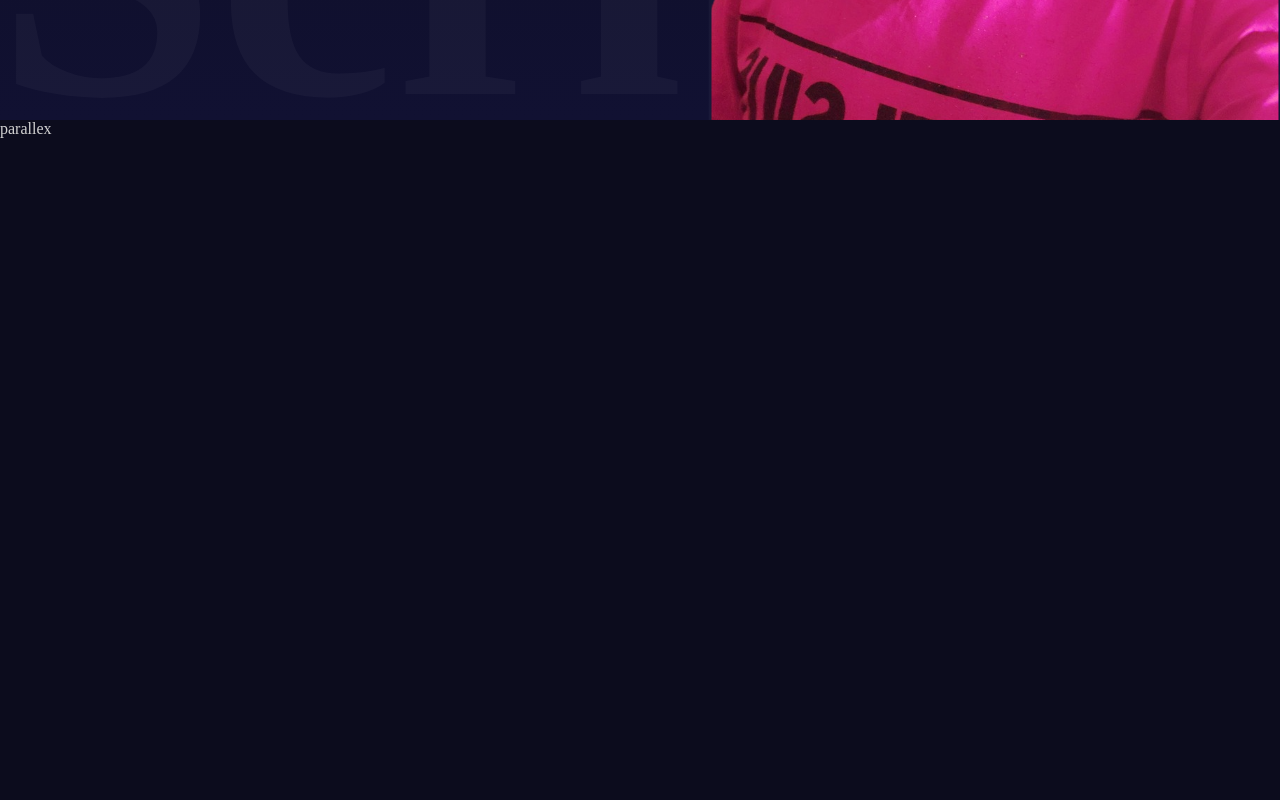
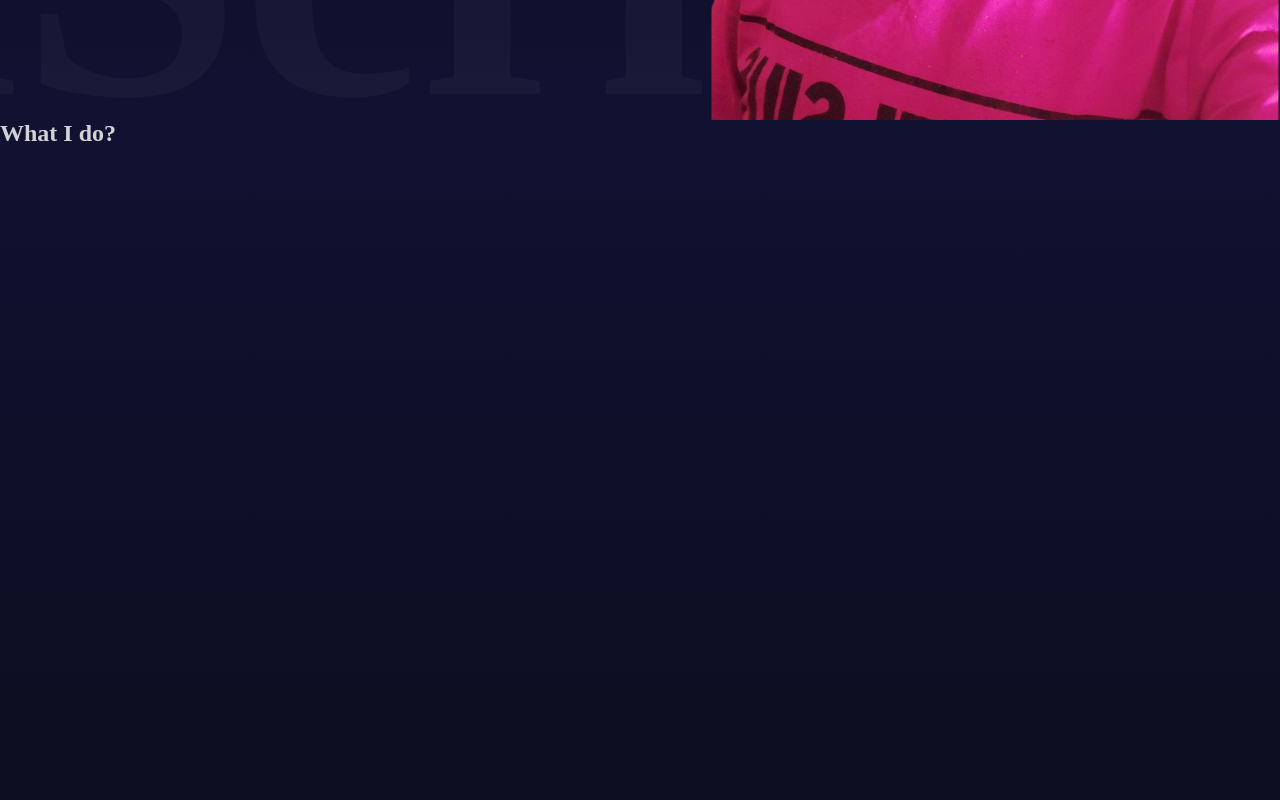
Before and after one commit to mohamedmhussein/portfolio, a Next.js app: page / in a window 1280 px wide. Shown: the part 680-1480 px from the top of the page. Built offline with nearby package versions, Linux system fonts and the light colour scheme.

Commit message:
Sets the structure of the parallax component

```diff
--- a/src/app/page.js
+++ b/src/app/page.js
@@ -2,6 +2,7 @@ import Link from "next/link"
 import "./main.scss"
 import { Navbar } from "@/components/navbar/Navbar"
 import Hero from "@/components/hero/Hero"
+import Parallax from "@/components/parallax/Parallax"
 
 export default function Home() {
   return (
@@ -10,10 +11,15 @@ export default function Home() {
         <Navbar />
         <Hero />
       </section>
-      <section id="Services">parallex</section>
+      <section>
+        <Parallax  title='services'/>
+      </section>
+
       <section>Services</section>
-      <section id="Portfolio">parallex</section>
-      <section>portfolio1</section>
+      <Parallax />
+      <section>
+        <Parallax  title='portfolio'/>
+      </section>
       <section>portfolio2</section>
       <section>portfolio3</section>
       <section id="Contact">Contat</section>
--- /dev/null
+++ b/src/components/parallax/Parallax.jsx
@@ -0,0 +1,17 @@
+import './parallax.scss'
+const Parallax = ({title}) => {
+  return (
+    <div className='parallax' style = {{
+        background:
+            title === 'services'
+                ? "linear-gradient(180deg, #111132, #0c0c1d)"
+                : "linear-gradient(180deg, #111132, #505064)" }}>
+        <h1>{ title === 'services'? 'What I do?' : 'What I did?'}</h1>
+        <div className="mountains"></div>
+        <div className="planets"></div>
+        <div className="stars"></div>
+    </div>
+  )
+}
+
+export default Parallax
--- /dev/null
+++ b/src/components/parallax/parallax.scss
@@ -0,0 +1,4 @@
+.parallax {
+    width: 100%;
+    height: 100%;
+}
```
